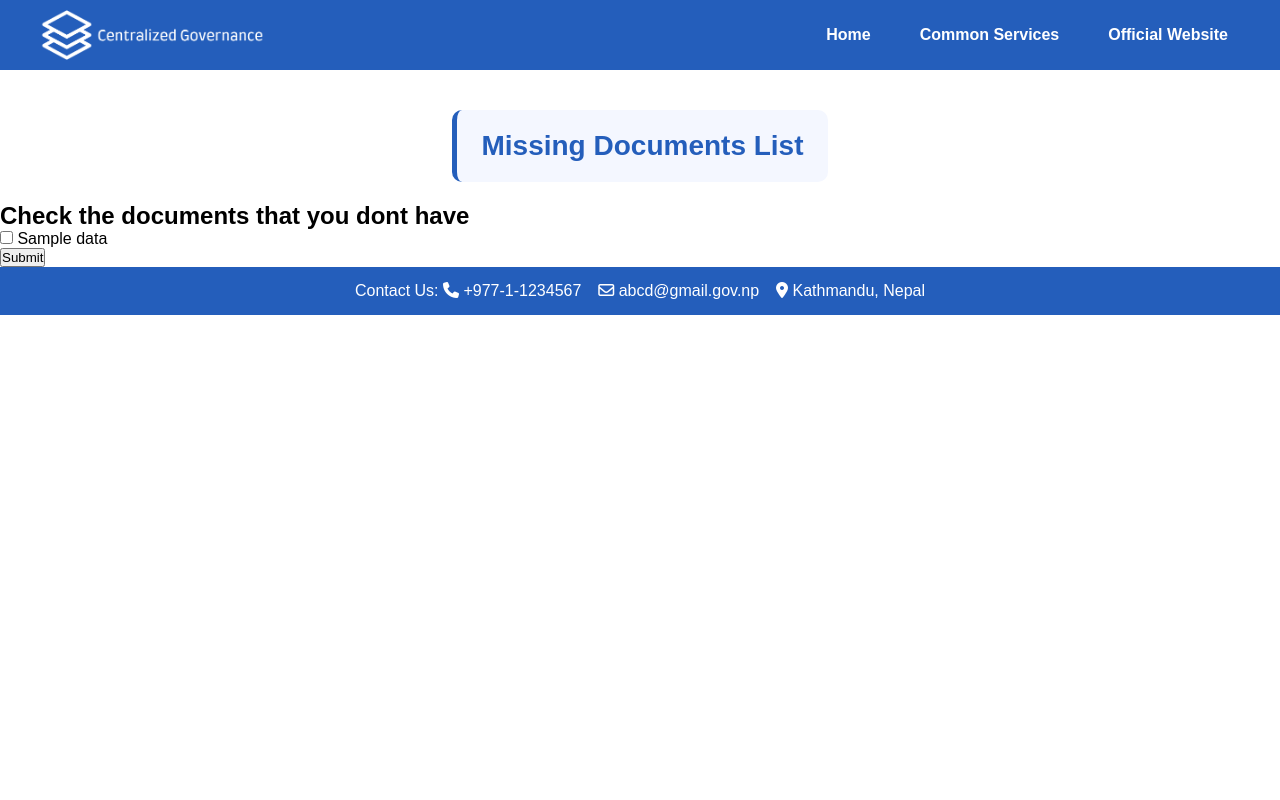
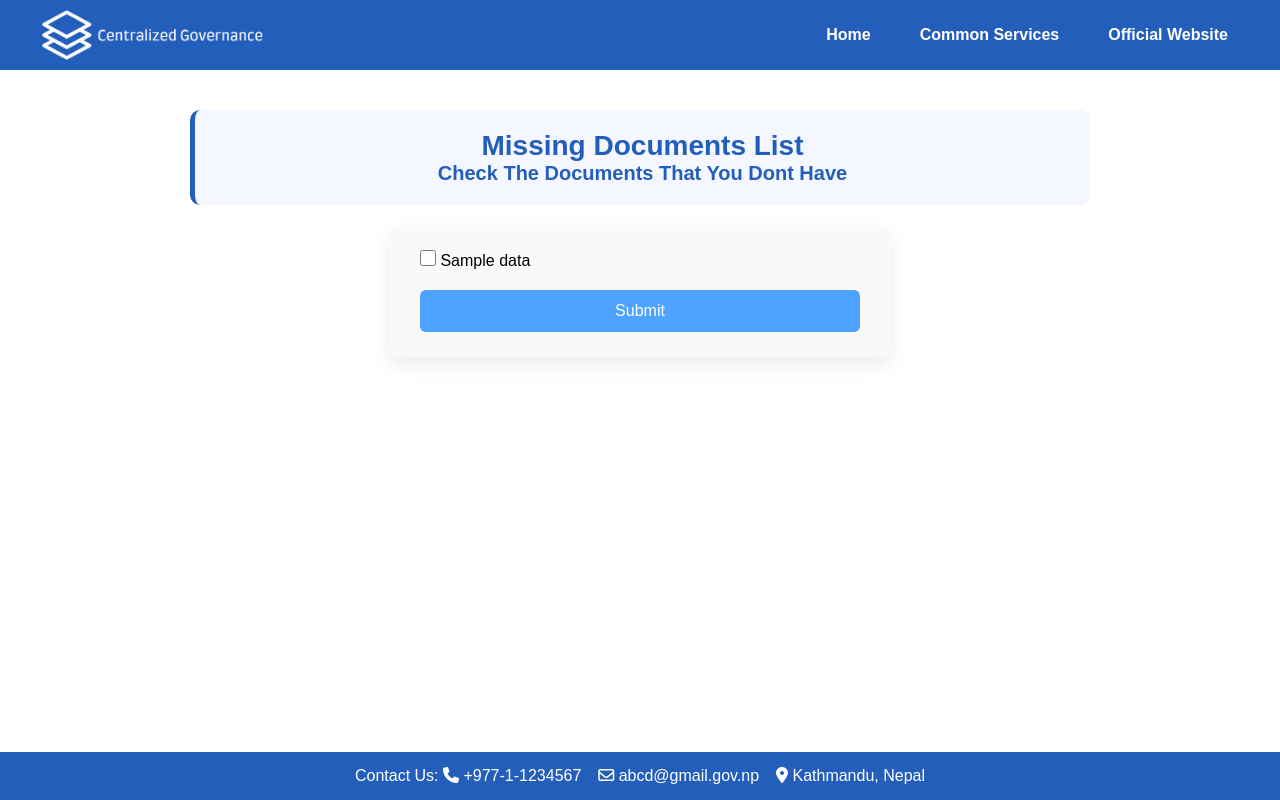
Before and after one commit to GrumpyCTZN/Centralised-Governance, a Python web app: template templates/intermediate.html in a window 1280 px wide. Run offline with Jinja, Linux system fonts and the light colour scheme; the template is opened without the code that fills it: most values are stand-ins (such as "Sample title", 1, 10 or a date in 2020); some libraries are stand-ins or nearby versions.

Commit message:
change font

```diff
--- a/app.py
+++ b/app.py
@@ -66,7 +66,7 @@
 @app.route('/submit_missing_documents', methods=['POST'])
 def submit_missing_documents():
     missing_docs = request.form.getlist('docs')
-    services=['DrivingLicense','NID','Citizenship','Passport']
+    services=['Driving License','NID','Citizenship','Passport']
     linkable = []
     unlinkable = []
     for doc in missing_docs:
--- a/static/css/style.css
+++ b/static/css/style.css
@@ -358,12 +358,88 @@
   background: #f4f7ff;
   border-left: 5px solid #245ebb;
   border-radius: 10px;
+  text-align: center;
 }
-
-.missinglist h1{
+.missinglist h2 {
+  font-size: 20px;
+  font-weight: 600;
+  color: #245ebb;
+  margin: 0;
+  text-transform: capitalize;
+}
+.missinglist h1 {
   font-size: 28px;
   font-weight: 600;
   color: #245ebb;
   margin: 0;
   text-transform: capitalize;
 }
+form {
+  max-width: 500px;
+  margin: 0 auto;
+  background: #f9f9f9;
+  padding: 25px 30px;
+  border-radius: 10px;
+  box-shadow: 0 8px 20px rgba(0,0,0,0.08);
+}
+
+/* Ordered list */
+form ol {
+  padding-left: 0;
+  list-style: none;
+}
+
+/* Each document item */
+form li {
+  margin-bottom: 12px;
+  padding: 10px 12px;
+  border-radius: 6px;
+  background: #ffffff;
+  border: 1px solid #ddd;
+  transition: background 0.2s ease, border-color 0.2s ease;
+}
+
+form li:hover {
+  background: #eef5ff;
+  border-color: #4DA3FF;
+}
+
+/* Checkbox + label */
+form label {
+  display: flex;
+  align-items: center;
+  gap: 10px;
+  cursor: pointer;
+  font-size: 15px;
+  color: #333;
+}
+
+form input[type="checkbox"] {
+  width: 16px;
+  height: 16px;
+  accent-color: #4DA3FF;
+}
+
+/* Submit button */
+form button {
+  width: 100%;
+  margin-top: 20px;
+  padding: 12px;
+  font-size: 16px;
+  font-weight: 500;
+  border: none;
+  border-radius: 6px;
+  background-color: #4DA3FF;
+  color: #ffffff;
+  cursor: pointer;
+  transition: background-color 0.3s ease, transform 0.2s ease;
+}
+
+form button:hover {
+  background-color: #2f82d9;
+  transform: translateY(-1px);
+}
+
+form button:active {
+  transform: translateY(0);
+}
--- a/templates/intermediate.html
+++ b/templates/intermediate.html
@@ -1,20 +1,22 @@
 {% extends 'base.html' %} {%block head%}
 <title>Missing Documents</title>
-{%endblock%}
-
-{%block body%}
+{%endblock%} {%block body%}
+<main>
   <div class="missinglist">
     <h1>Missing documents list</h1>
+    <h2>Check the documents that you dont have</h2>
   </div>
-<h2>Check the documents that you dont have</h2>
-{%set allDocuments = data[0][3] %}
-  {%set documents = allDocuments.split(',') %}
+  {%set allDocuments = data[0][3] %} {%set documents = allDocuments.split(',')
+  %}
   <form action="/submit_missing_documents" method="POST">
     <ol>
       {% for doc in documents %}
-      <input type="checkbox" name="docs" value="{{doc.strip()}}"> {{doc.strip()}}<br>
+      <input type="checkbox" name="docs" value="{{doc.strip()}}" />
+      {{doc.strip()}}<br />
       {% endfor %}
     </ol>
     <button type="submit" value="submit">Submit</button>
   </form>
+  </main>
   {%endblock%}
+</main>
```
Lines whose indentation alone changed are shown as unchanged.
